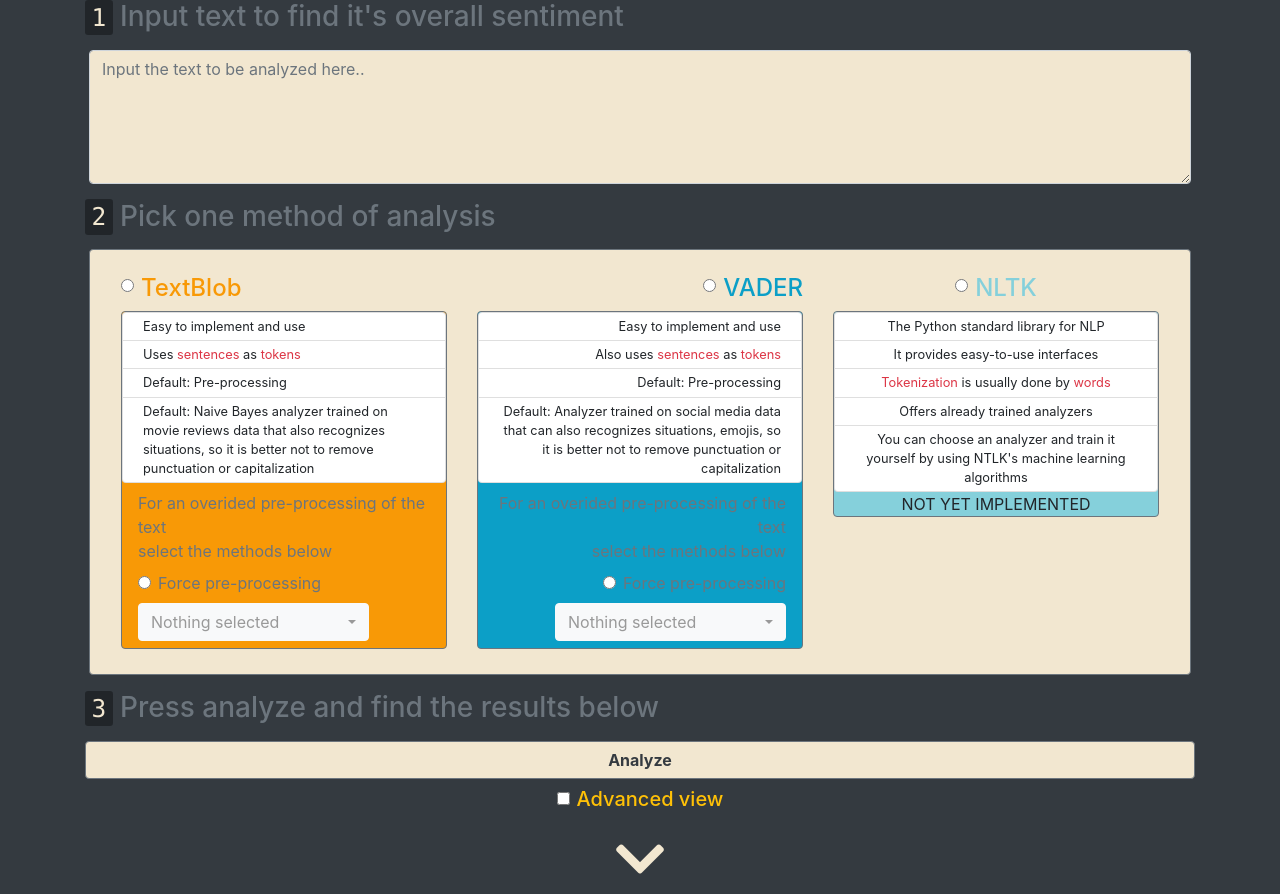
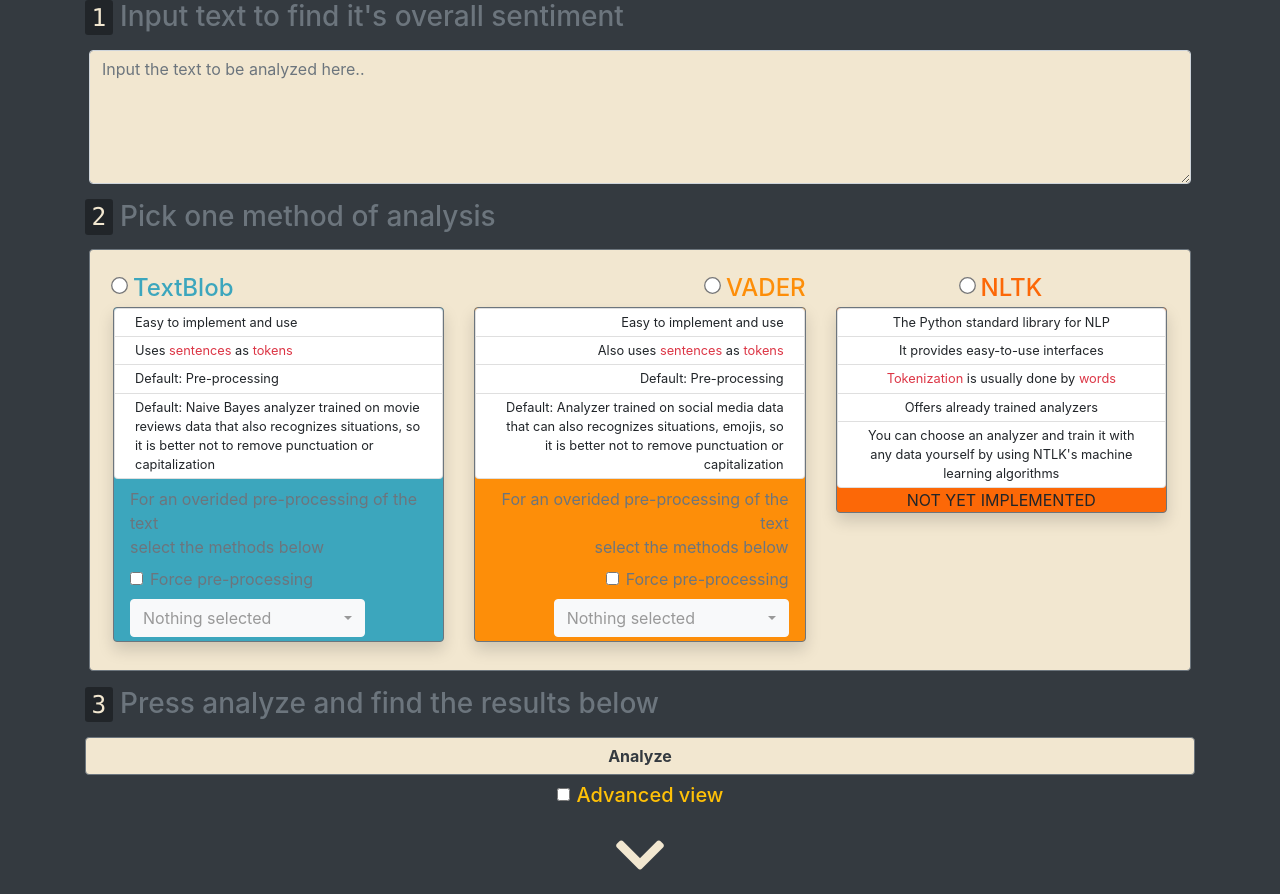
Before and after one commit to mihai10001/senti_analyser, a Flask app: page / in a window 1280 px wide. Shown: the part 120-1014 px from the top of the page. After the commit the page ends 990 px from the top, so only its background shows below. Run offline with Flask 2, Linux system fonts and the light colour scheme; some libraries are stand-ins or nearby versions.

Commit message:
docker structure

```diff
--- a/analyser.py
+++ b/app/analyser.py
@@ -1,4 +1,3 @@
-from collections import OrderedDict
 from statistics import mean
 from nltk import tokenize
 
@@ -22,13 +21,12 @@
 # TextBlob has different ratings depending on the form of the word and therefore the input should not be stemmed or lemmatized
 # TextBlob uses sentences as tokens, so it's prefered not to remove punctuation as that affects TextBlob's polarity calculations
 
-
 def textblob_method(paragraph):
     blob = TextBlob(paragraph)
 
     overall_sentiment = [blob.sentiment.polarity, blob.sentiment.subjectivity]
     my_mean_sentiment = mean(sentence.sentiment.polarity for sentence in blob.sentences)
-    raw_data = [[sentence.raw.strip()[:20] + ' ...', sentence.polarity, sentence.subjectivity] for sentence in blob.sentences]
+    raw_data = [[sentence.raw.strip()[:30] + ' ...', sentence.polarity, sentence.subjectivity] for sentence in blob.sentences]
 
     return overall_sentiment, my_mean_sentiment, raw_data
 
@@ -47,7 +45,6 @@
 # VADER has different ratings depending on the form of the word and therefore the input should not be stemmed or lemmatized
 # VADER uses sentences as tokens, so it's prefered not to remove punctuation as that affects VADER's polarity calculations
 
-
 def vader_method(paragraph):
     sid = SentimentIntensityAnalyzer()
     sentences = tokenize.sent_tokenize(paragraph)
@@ -55,7 +52,7 @@
     order_of_keys = ['compound', 'pos', 'neg', 'neu']
     overall_sentiment = sid.polarity_scores(paragraph)
     my_mean_sentiment = mean(sid.polarity_scores(sentence)['compound'] for sentence in sentences)
-    raw_data = [[sentence.strip()[:20] + ' ...', *[sid.polarity_scores(sentence)[key] for key in order_of_keys]] for sentence in sentences]
+    raw_data = [[sentence.strip()[:30] + '...', *[sid.polarity_scores(sentence)[key] for key in order_of_keys]] for sentence in sentences]
 
     return overall_sentiment, my_mean_sentiment, raw_data
 
--- a/main.py
+++ b/app/main.py
@@ -1,12 +1,16 @@
 from flask import Flask, render_template, request
 
-#Preprocess
+# Preprocess
 from pre_process import remove_sensitivity, remove_punctuation, remove_stopwords, forced_lem, forced_stem
 
 # Analyzers
 from analyser import score_degree
 from analyser import textblob_method
 from analyser import vader_method
+
+# Nltk data and corpus
+import nltk
+nltk.download('punkt')
 
 # FLASK SETUP
 app = Flask(__name__)
@@ -68,7 +72,7 @@
 
                     return render_template('home.html', method=method, color=color, degree=degree, mean_pol=mean_polarity, pol=polarity, pos=pos, neg=neg, neu=neu, adv=advanced, raw=raw_data)
                 elif method == 'nltk':
-                    return render_template('home.html', method=method, color=color, degree=degree, adv=advanced, raw=raw_data)
+                    return render_template('home.html', error='Method not yet implemented. Come back in a week')
                 else:
                     return render_template('home.html', error='No analyse method chosen')
 
@@ -78,5 +82,6 @@
 
     return render_template('home.html')
 
-if __name__ == '__main__':
-    app.run(debug=True)
+if __name__ == "__main__":
+    # Only for debugging while developing
+    app.run(host='0.0.0.0', debug=True, port=5000)
--- /dev/null
+++ b/app/requirements.txt
@@ -0,0 +1,4 @@
+requests
+nltk
+textblob
+vaderSentiment
--- a/templates/form.html
+++ b/app/templates/form.html
@@ -7,14 +7,14 @@
 
   <h3 class="mt-2 mb-3 text-left text-muted"><kbd style="color: #f2e7d0">2</kbd> Pick one method of analysis</h3>
 
-  <div class="row mx-1 p-3 rounded border border-secondary" style="background-color: #f2e7d0">
+  <div class="row mx-1 p-2 rounded border border-secondary" style="background-color: #f2e7d0">
 
-    <div class="col-lg-4 col-md-6 mx-auto my-2">
-      <div class="form-check mb-2 text-left">
-        <input type="radio" class="form-check-input bg-danger" name="onemethod" value="textblob">
-        <a href="https://textblob.readthedocs.io/en/dev/" style="color: #f89906"><label class="form-check-label h4" name="label">TextBlob</label></a>
+    <div class="col-lg-4 col-md-6 mx-auto my-2 py-2 rounded" id="select_textblob">
+      <div class="form-check mb-1 text-left">
+        <input type="radio" class="form-check-input" name="onemethod" value="textblob" style="transform: scale(1.3)">
+        <label class="form-check-label h4" name="label"><a href="https://textblob.readthedocs.io/en/dev/" style="color: #3CA6BD">TextBlob</a></label>
       </div>
-      <div class="container-block rounded border border-secondary text-left" style="height: 90%; background-color: #f89906">
+      <div class="container-block rounded border border-secondary text-left shadow" style="height: 90%; background-color: #3CA6BD">
         <!-- <img class="img-fluid w-50 ml-5" src="{{ url_for('static', filename='textblob-logo.png') }}" style="opacity: 0.35; filter: blur(0px); position: absolute;"> -->
         <ul class="span12 list-group" style="font-size:0.8rem">
             <li class="list-group-item py-1">Easy to implement and use</li>
@@ -27,7 +27,7 @@
           <div class="ml-2">For an overided pre-processing of the text</div>
           <div class="ml-2">select the methods below</div>
           <div class="form-check my-2 ml-2">
-            <input type="radio" class="form-check-input" name="preprocess" value="textblob">
+            <input type="checkbox" class="form-check-input" name="preprocess" value="textblob">
             <label class="form-check-label" name="label">Force pre-processing</label>
           </div>
           <select class="selectpicker w-75 ml-2" name="preprocess-list" multiple data-live-search="true">
@@ -41,12 +41,12 @@
       </div>
     </div>
 
-    <div class="col-lg-4 col-md-6 mx-auto my-2">
-      <div class="form-check mb-2 text-right">
-        <input type="radio" class="form-check-input" name="onemethod" value="vader">
-        <a href="http://www.nltk.org/howto/sentiment.html" style="color: #0c9fc7"><label class="form-check-label h4" name="label">VADER</label></a>
+    <div class="col-lg-4 col-md-6 mx-auto my-2 py-2 rounded" id="select_vader">
+      <div class="form-check mb-1 text-right">
+        <input type="radio" class="form-check-input" name="onemethod" value="vader" style="transform: scale(1.3)">
+        <label class="form-check-label h4" name="label"><a href="http://www.nltk.org/howto/sentiment.html" style="color: #FD8E09">VADER</a></label>
       </div>
-      <div class="container-block rounded border border-secondary text-right" style="height: 90%; background-color: #0c9fc7">
+      <div class="container-block rounded border border-secondary text-right shadow" style="height: 90%; background-color: #FD8E09">
         <!-- <img class="img-fluid w-50 ml-5" src="{{ url_for('static', filename='textblob-logo.png') }}" style="opacity: 0.35; filter: blur(0px); position: absolute;"> -->
         <ul class="span12 list-group" style="font-size:0.8rem">
             <li class="list-group-item py-1">Easy to implement and use</li>
@@ -59,7 +59,7 @@
           <div class="mr-2">For an overided pre-processing of the text</div>
           <div class="mr-2">select the methods below</div>
           <div class="form-check my-2 mr-2">
-            <input type="radio" class="form-check-input" name="preprocess" value="vader">
+            <input type="checkbox" class="form-check-input" name="preprocess" value="vader">
             <label class="form-check-label" name="label">Force pre-processing</label>
           </div>
           <select class="selectpicker w-75 mr-2" name="preprocess-list" multiple data-live-search="true">
@@ -73,18 +73,18 @@
       </div>
     </div>
 
-    <div class="col-lg-4 col-md-6 mx-auto my-2">
-      <div class="form-check mb-2 text-center">
-        <input type="radio" class="form-check-input" name="onemethod" value="nltk">
-        <a href="http://www.nltk.org/howto/sentiment.html" style="color: #85d0db"><label class="form-check-label h4" name="label">NLTK</label></a>
+    <div class="col-lg-4 col-md-6 mx-auto my-2 py-2 rounded" id="select_nltk">
+      <div class="form-check mb-1 text-center">
+        <input type="radio" class="form-check-input" name="onemethod" value="nltk" style="transform: scale(1.3)">
+        <label class="form-check-label h4" name="label"><a href="http://www.nltk.org/howto/sentiment.html" style="color: #FC6807">NLTK</a></label>
       </div>
-      <div class="container-block rounded border border-secondary text-center" style="background-color: #85d0db">
+      <div class="container-block rounded border border-secondary text-center shadow" style="background-color: #FC6807">
         <ul class="span12 list-group" style="font-size:0.8rem">
             <li class="list-group-item py-1">The Python standard library for NLP</li>
             <li class="list-group-item py-1">It provides easy-to-use interfaces</li>
             <li class="list-group-item py-1"><span class="text-danger">Tokenization</span> is usually done by <span class="text-danger">words</span></li>
             <li class="list-group-item py-1">Offers already trained analyzers</li>
-            <li class="list-group-item py-1">You can choose an analyzer and train it
+            <li class="list-group-item py-1">You can choose an analyzer and train it with any data
                                              yourself by using NTLK's machine learning
                                              algorithms</li>
         </ul>
--- a/templates/home.html
+++ b/app/templates/home.html
@@ -11,13 +11,19 @@
       height: 100%;
     }
 
+    div[id="select_textblob"]:hover,
+    div[id="select_vader"]:hover,
+    div[id="select_nltk"]:hover {
+        cursor: pointer;
+        background-color: #B1D270;
+    }
     </style>
 
     <!-- Bootstrap CSS -->
     <link rel="stylesheet" href="https://stackpath.bootstrapcdn.com/bootstrap/4.3.1/css/bootstrap.min.css" integrity="sha384-ggOyR0iXCbMQv3Xipma34MD+dH/1fQ784/j6cY/iJTQUOhcWr7x9JvoRxT2MZw1T" crossorigin="anonymous">
     <link rel="stylesheet" href="https://cdnjs.cloudflare.com/ajax/libs/bootstrap-select/1.13.1/css/bootstrap-select.min.css">
 
-    <title>Hello, world!</title>
+    <title>Sentiment Analyser</title>
   </head>
   <body class="bg-dark">
 
@@ -51,9 +57,29 @@
     <link rel="stylesheet" href="https://use.fontawesome.com/releases/v5.8.1/css/all.css" integrity="sha384-50oBUHEmvpQ+1lW4y57PTFmhCaXp0ML5d60M1M7uH2+nqUivzIebhndOJK28anvf" crossorigin="anonymous">
     <script src="https://cdnjs.cloudflare.com/ajax/libs/bootstrap-select/1.13.1/js/bootstrap-select.min.js"></script>
     <script>
-    $(document).ready(function () {
-        $('.selectpicker').selectpicker();
-    })
+      $(document).ready(function () {
+          $('.selectpicker').selectpicker();
+          $('div[id="select_textblob"]').click(function (e)
+          {
+              var radio = $(this).find('input[name="onemethod"][value="textblob"]');
+              radio.prop("checked") == true ? radio.prop("checked", false) : radio.prop("checked", true)
+          });
+          $('div[id="select_vader"]').click(function (e)
+          {
+              var radio = $(this).find('input[name="onemethod"][value="vader"]');
+              radio.prop("checked") == true ? radio.prop("checked", false) : radio.prop("checked", true)
+          });
+          $('div[id="select_nltk"]').click(function (e)
+          {
+              var radio = $(this).find('input[name="onemethod"][value="nltk"]');
+              radio.prop("checked") == true ? radio.prop("checked", false) : radio.prop("checked", true)
+          });
+          $('input[name="preprocess"]').click(function (e)
+          {
+               e.stopPropagation();
+                   return true;
+          });
+      });
     </script>
   </body>
 </html>
--- a/requirements.txt
+++ /dev/null
@@ -1,6 +0,0 @@
-python3 -m textblob.download_corpora
-python3 -m nltk.downloader stopwords
-
-pip3 install --user textblob
-
-pip3 install --user vaderSentiment
```
Also changed, not shown: app/README.md (renamed from README.md), app/pre_process.py (renamed from pre_process.py), app/templates/results.html (renamed from templates/results.html), static/textblob-logo.png (deleted), 1 other file.
